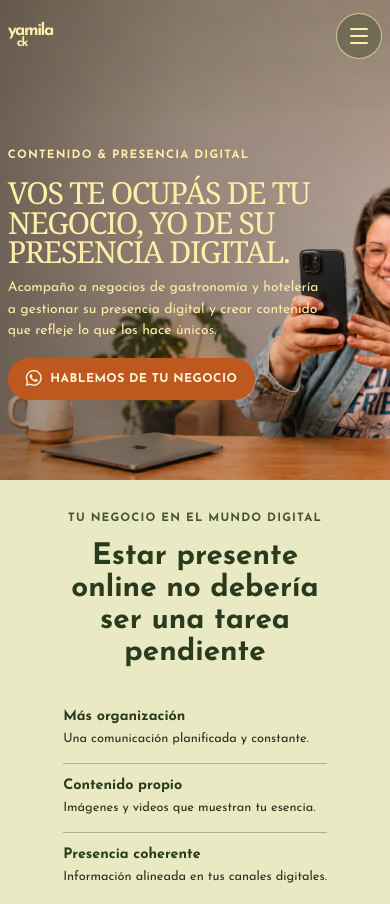
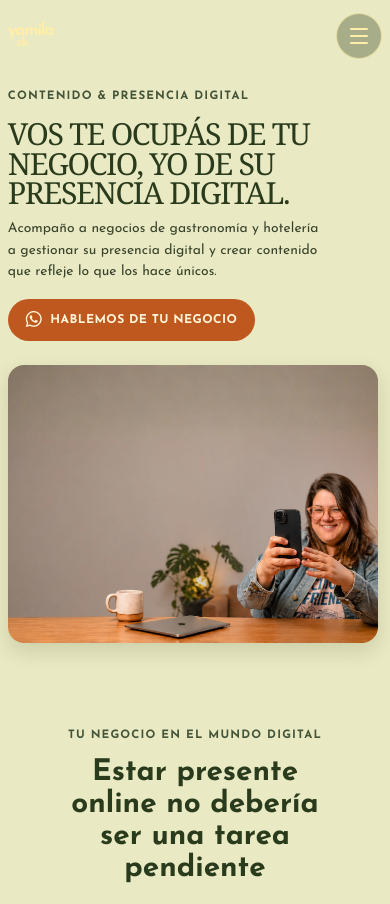
Before and after one commit to BardesioDiego/yamila_ck, a plain HTML site: page index.html in a window 390 px wide. Shown: the top 904 px of the page. Drawn offline with nearby package versions, Linux system fonts and the light colour scheme; files whose address does not match are found by name.

Commit message:
commit cambios

```diff
--- a/css/style.css
+++ b/css/style.css
@@ -844,6 +844,48 @@
       }
     }
 
+    /* Ocultamos la imagen móvil por defecto en computadoras */
+.hero-mobile-image {
+  display: none;
+}
+
+@media (max-width: 767.98px) {
+  /* En celulares, desactivamos la foto de fondo del hero */
+  .site-hero {
+    min-height: auto;
+    background-image: none !important;
+    background-color: var(--cream);
+    padding-bottom: 30px;
+  }
+
+  .hero-copy .hero-eyebrow {
+    color: var(--olive-soft);
+  }
+
+  .hero-copy h1 {
+    color: var(--olive);
+    font-size: clamp(1.8rem, 7vw, 2.4rem);
+  }
+
+  .hero-copy p {
+    color: var(--ink);
+    opacity: 0.9;
+  }
+
+  /* Hacemos visible la foto optimizada SOLO en celulares */
+  .hero-mobile-image {
+    display: block;
+    width: 100%;
+    max-width: 380px;
+    margin: 24px auto 0;
+    border-radius: 16px;
+    box-shadow: 0 8px 20px rgba(41, 59, 28, 0.15);
+    aspect-ratio: 4 / 3;
+    object-fit: cover;
+    object-position: center 30%;
+  }
+}
+
     @media (max-width: 767.98px) {
       .site-hero {
         min-height: 480px;
--- a/index.html
+++ b/index.html
@@ -53,6 +53,9 @@
           lo que los hace únicos.</p>
         <a class="button" href="#contacto">
           <i class="bi bi-whatsapp"></i>Hablemos de tu negocio</a>
+
+        <!-- Imagen optimizada exclusivamente para móviles -->
+        <img class="hero-mobile-image" src="img/yamila_ck_presencia_digital_para_negocios_gastronomia_hoteleria_uruguay.png" alt="Yamila CK trabajando en su contenido digital" loading="eager">
       </div>
     </div>
   </header>
```
